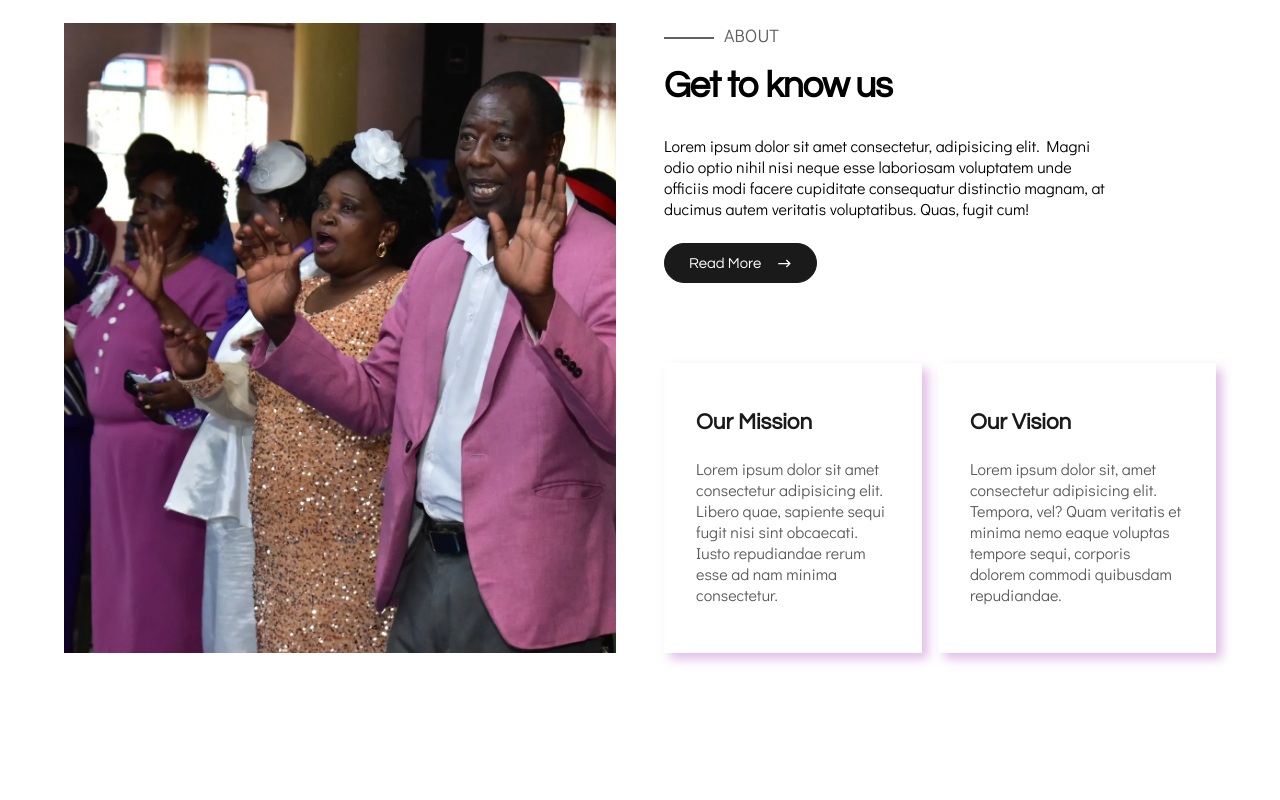
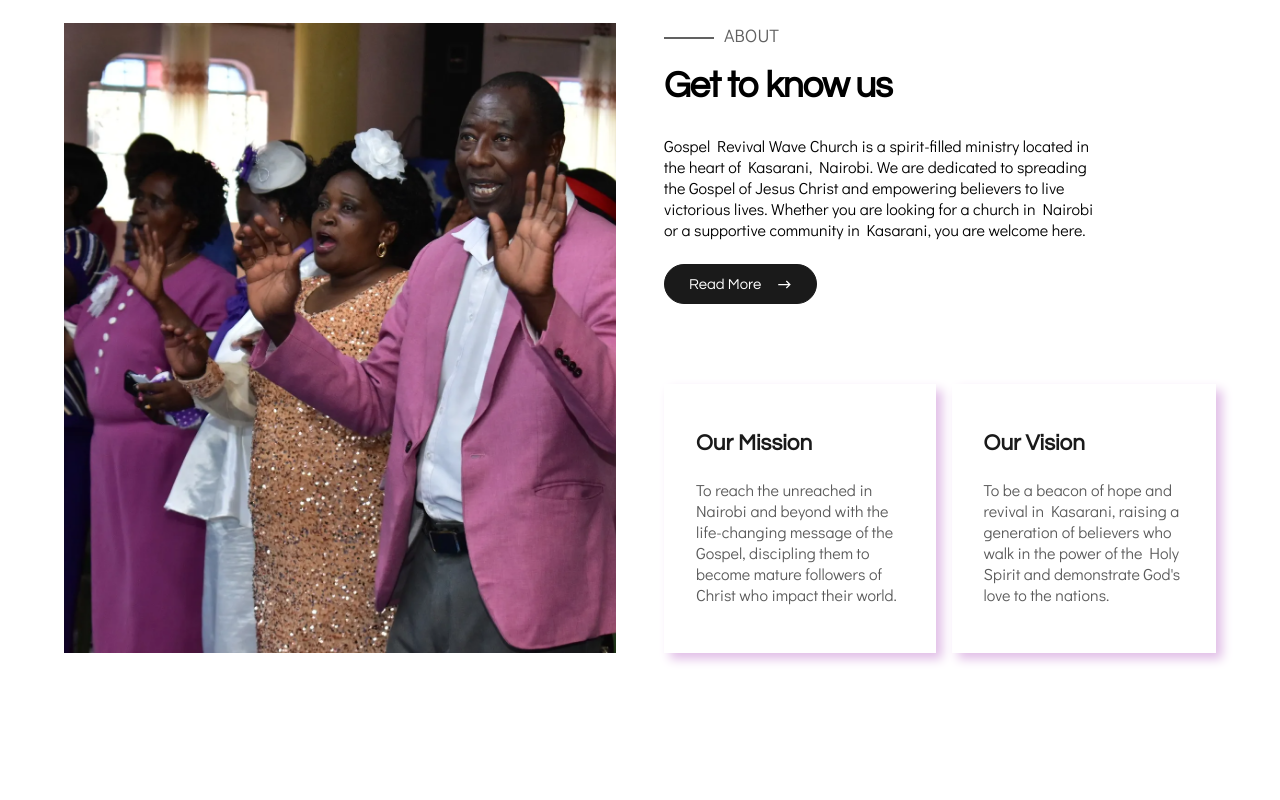
Before and after one commit to mwendwamark/GRWC_OFFICIAL, a React (Vite) app: page / in a window 1280 px wide. Shown: the part 1440-2240 px from the top of the page. Built offline with nearby package versions, Linux system fonts and the light colour scheme; no server answers.

Commit message:
feat: Implement comprehensive SEO enhancements including meta tags, structured data, sitemap, robots.txt, and localized content updates.

```diff
--- a/index.html
+++ b/index.html
@@ -3,26 +3,44 @@
   <head>
     <meta charset="UTF-8" />
     <link rel="icon" type="image/webp" href="/WhiteBgLogo.webp" />
+    <meta
+      name="google-site-verification"
+      content="hvtvgLUAEEBi-hqFdayn1BtW7uQOORA74u-rJ_xKVu4"
+    />
     <meta name="viewport" content="width=device-width, initial-scale=1.0" />
-    <title>Gospel Revival Wave Church</title>
+    <title>Gospel Revival Wave Church | Churches in Nairobi & Kasarani</title>
+    <meta
+      name="description"
+      content="Welcome to Gospel Revival Wave Church, a vibrant community in Kasarani, Nairobi. Join us for powerful worship, transformative sermons, and meaningful fellowship. One of the best churches around Nairobi."
+    />
+    <meta
+      name="keywords"
+      content="Churches around Nairobi, Churches around Kasarani, Gospel Revival Wave Church, Church in Nairobi, Church in Kasarani, Worship in Nairobi, Pentecostal Churches Nairobi"
+    />
 
     <!-- Open Graph / Facebook -->
     <meta property="og:type" content="website" />
     <meta property="og:url" content="https://grwc.vercel.app/" />
-    <meta property="og:title" content="Gospel Revival Wave Church" />
+    <meta
+      property="og:title"
+      content="Gospel Revival Wave Church | Churches in Nairobi & Kasarani"
+    />
     <meta
       property="og:description"
-      content="Welcome to Gospel Revival Wave Church. Join our community of believers for powerful worship, transformative sermons, and meaningful fellowship."
+      content="Join Gospel Revival Wave Church in Kasarani, Nairobi. A community of believers for powerful worship and transformative sermons."
     />
     <meta property="og:image" content="/og-image.webp" />
 
     <!-- Twitter -->
     <meta property="twitter:card" content="summary_large_image" />
     <meta property="twitter:url" content="https://grwc.vercel.app/" />
-    <meta property="twitter:title" content="Gospel Revival Wave Church" />
+    <meta
+      property="twitter:title"
+      content="Gospel Revival Wave Church | Churches in Nairobi & Kasarani"
+    />
     <meta
       property="twitter:description"
-      content="Welcome to Gospel Revival Wave Church. Join our community of believers for powerful worship, transformative sermons, and meaningful fellowship."
+      content="Join Gospel Revival Wave Church in Kasarani, Nairobi. A community of believers for powerful worship and transformative sermons."
     />
     <meta property="twitter:image" content="/og-image.jpg" />
   </head>
--- a/src/Pages/Home/About/About.jsx
+++ b/src/Pages/Home/About/About.jsx
@@ -19,10 +19,12 @@ const About = () => {
           <div className="home_about_description ">
             <div className="home_about_brief width_80">
               <p>
-                Lorem ipsum dolor sit amet consectetur, adipisicing elit. Magni
-                odio optio nihil nisi neque esse laboriosam voluptatem unde
-                officiis modi facere cupiditate consequatur distinctio magnam,
-                at ducimus autem veritatis voluptatibus. Quas, fugit cum!
+                Gospel Revival Wave Church is a spirit-filled ministry located
+                in the heart of Kasarani, Nairobi. We are dedicated to spreading
+                the Gospel of Jesus Christ and empowering believers to live
+                victorious lives. Whether you are looking for a church in
+                Nairobi or a supportive community in Kasarani, you are welcome
+                here.
               </p>
 
               <NavLink
@@ -38,18 +40,18 @@ const About = () => {
               <div className="home_mission">
                 <h3 className="sub_section_title">Our Mission</h3>
                 <p>
-                  Lorem ipsum dolor sit amet consectetur adipisicing elit.
-                  Libero quae, sapiente sequi fugit nisi sint obcaecati. Iusto
-                  repudiandae rerum esse ad nam minima consectetur.
+                  To reach the unreached in Nairobi and beyond with the
+                  life-changing message of the Gospel, discipling them to become
+                  mature followers of Christ who impact their world.
                 </p>
               </div>
 
               <div className="home_vision">
                 <h3 className="sub_section_title">Our Vision</h3>
                 <p>
-                  Lorem ipsum dolor sit, amet consectetur adipisicing elit.
-                  Tempora, vel? Quam veritatis et minima nemo eaque voluptas
-                  tempore sequi, corporis dolorem commodi quibusdam repudiandae.
+                  To be a beacon of hope and revival in Kasarani, raising a
+                  generation of believers who walk in the power of the Holy
+                  Spirit and demonstrate God's love to the nations.
                 </p>
               </div>
             </div>
--- a/src/Pages/Home/Contacts/Contacts.jsx
+++ b/src/Pages/Home/Contacts/Contacts.jsx
@@ -35,7 +35,7 @@ const Contacts = () => {
               closeOnClick: true,
               pauseOnHover: true,
               draggable: true,
-            }
+            },
           );
           // Reset form after successful submission
           e.target.reset();
@@ -52,7 +52,7 @@ const Contacts = () => {
             draggable: true,
           });
           console.error("EmailJS Error:", error);
-        }
+        },
       );
   };
 
@@ -73,8 +73,8 @@ const Contacts = () => {
       <div className="home_contacts_container container">
         <div className="home_contacts_headers section_headers">
           <strong className="title_top title_top_faint">get in touch</strong>
-          <h2 className="section_title">
-            Reach out to us for a prayer request or any inquiries
+          <h2 className="section_title home_contacts_title">
+            Reach out to Gospel Revival Wave Church in Kasarani, Nairobi
           </h2>
         </div>
 
--- a/src/Pages/Home/Hero/Hero.jsx
+++ b/src/Pages/Home/Hero/Hero.jsx
@@ -1,4 +1,3 @@
-
 import React from "react";
 import HomeHeroImg from "../../../assets/Images/HomeImages/BishopPreaching.webp";
 import "./Hero.css";
@@ -11,7 +10,7 @@ const Hero = () => {
     <section className="home_hero_section">
       <img
         src={HomeHeroImg}
-        alt="Bishop James Irreri James Preaching In Gospel Revival Wave Church"
+        alt="Bishop James Irreri James Preaching In Gospel Revival Wave Church in Kasarani, Nairobi"
         className="home_hero_bg_img"
         loading="eager"
       />
@@ -28,17 +27,16 @@ const Hero = () => {
           <p>
             Be part of a growing community dedicated to building faith, hope,
             and love. 'And let us consider how to stir up one another to love
-            and good works, not neglecting to meet together.' – Hebrews
-            10:24-25
+            and good works, not neglecting to meet together.' – Hebrews 10:24-25
           </p>
 
           <div className="home_hero_buttons">
             <NavLink to="/about" className="btn btn_purple">
-              Visit Us <RiArrowRightUpLongLine size={15}/>
+              Visit Us <RiArrowRightUpLongLine size={15} />
             </NavLink>
 
             <NavLink to="/sermons" className="btn btn_outline">
-              Watch Sermons <RiPlayCircleFill size={15}/>
+              Watch Sermons <RiPlayCircleFill size={15} />
             </NavLink>
           </div>
         </div>
--- a/src/Pages/Home/Home.jsx
+++ b/src/Pages/Home/Home.jsx
@@ -1,4 +1,5 @@
 import React from "react";
+import { Helmet } from "react-helmet";
 import Hero from "./Hero/Hero";
 import Navbar from "../../Components/Navbar/Navbar";
 import Welcome from "./Welcome/Welcome";
@@ -11,22 +12,45 @@ import CTA from "./CTA/CTA";
 const Home = () => {
   return (
     <>
+      <Helmet>
         <title>
-        Gospel Revival Wave Church | Faith, Community & Transformation
+          Gospel Revival Wave Church | Churches in Nairobi & Kasarani
         </title>
         <meta
           name="description"
-        content="Welcome to Gospel Revival Wave Church. Join our community of believers for powerful worship, transformative sermons, and meaningful fellowship. Experience God's love with us."
+          content="Welcome to Gospel Revival Wave Church, a vibrant community in Kasarani, Nairobi. Join us for powerful worship, transformative sermons, and meaningful fellowship. One of the best churches around Nairobi."
+        />
+        <meta
+          name="keywords"
+          content="Churches around Nairobi, Churches around Kasarani, Gospel Revival Wave Church, Church in Nairobi, Church in Kasarani, Worship in Nairobi, Pentecostal Churches Nairobi"
         />
         <meta
           property="og:title"
-        content="Gospel Revival Wave Church | Faith, Community & Transformation"
+          content="Gospel Revival Wave Church | Churches in Nairobi & Kasarani"
         />
         <meta
           property="og:description"
-        content="Join our community of believers for powerful worship, transformative sermons, and meaningful fellowship."
+          content="Join Gospel Revival Wave Church in Kasarani, Nairobi. A community of believers for powerful worship and transformative sermons."
         />
         <meta property="og:type" content="website" />
+        <script type="application/ld+json">
+          {`
+            {
+              "@context": "https://schema.org",
+              "@type": "Church",
+              "name": "Gospel Revival Wave Church",
+              "url": "https://grwc.vercel.app/",
+              "address": {
+                "@type": "PostalAddress",
+                "addressLocality": "Kasarani",
+                "addressRegion": "Nairobi",
+                "addressCountry": "KE"
+              },
+              "description": "Welcome to Gospel Revival Wave Church. Join our community of believers for powerful worship, transformative sermons, and meaningful fellowship."
+            }
+          `}
+        </script>
+      </Helmet>
       <div className="home_page_container">
         <Navbar />
         <Hero />
```
Also changed, not shown: public/robots.txt (added), 2 other files (tests, documents, lock files or other folders). Lines whose indentation alone changed are shown as unchanged.
